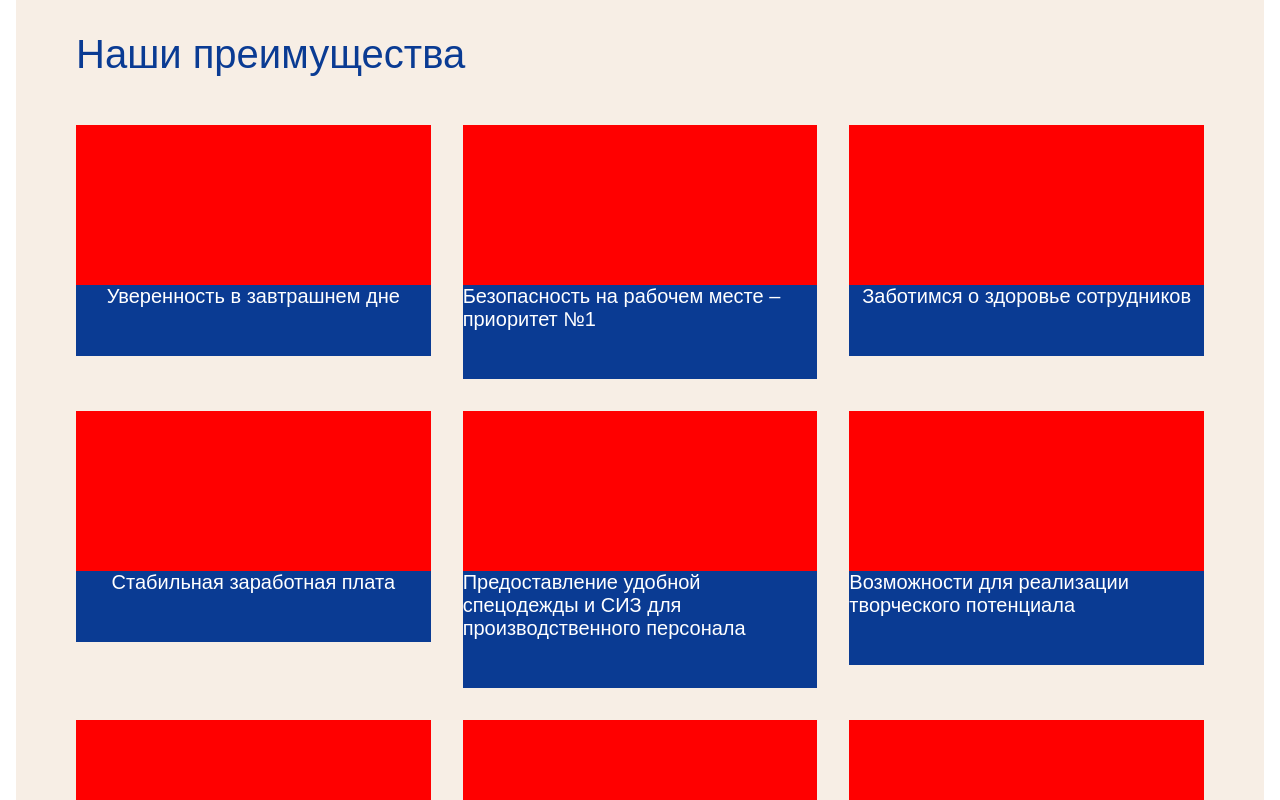
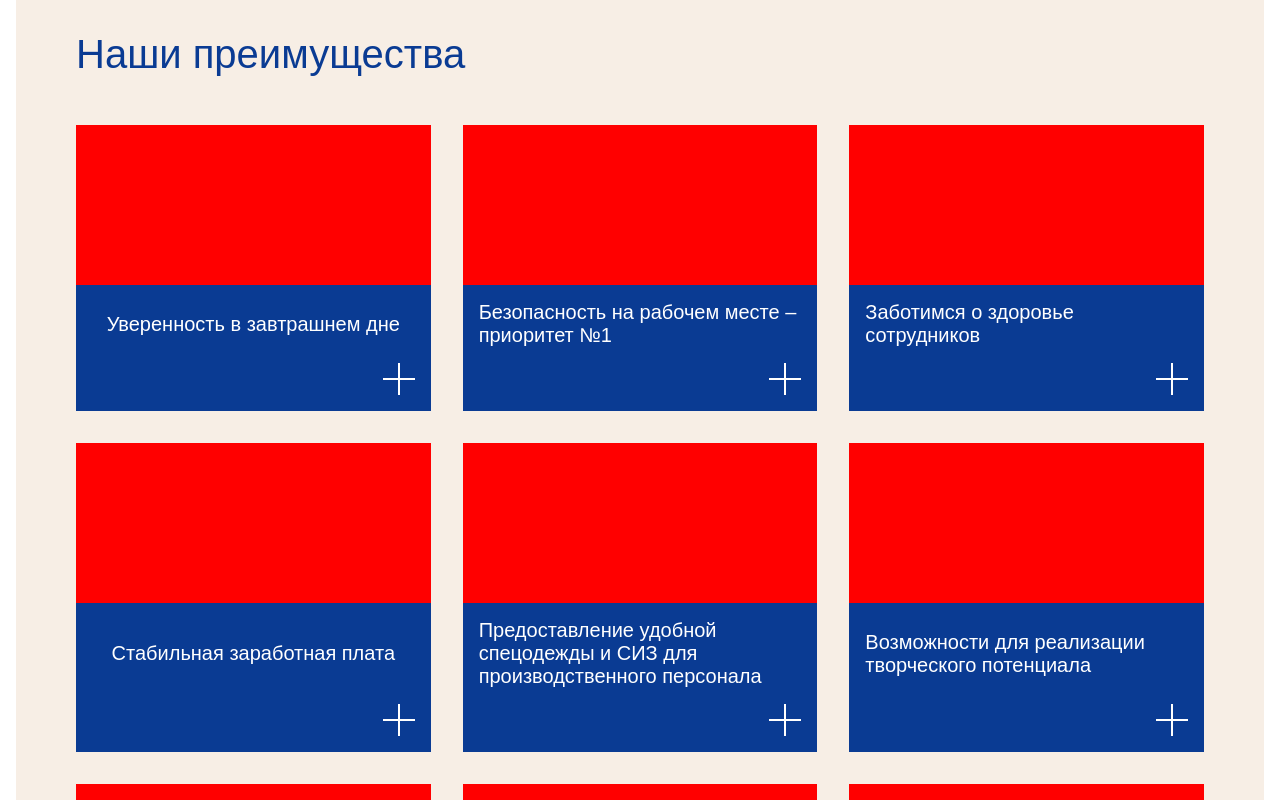
Before and after one commit to chelovechek48/DuffBeer, a Nuxt app: page / in a window 1280 px wide. Shown: the part 1840-2640 px from the top of the page. Built offline with nearby package versions, Linux system fonts and the light colour scheme.

Commit message:
Добавил плюсик / крестик для аккордиона

```diff
--- a/src/components/FeaturesBlock.vue
+++ b/src/components/FeaturesBlock.vue
@@ -72,6 +72,10 @@ onMounted(() => {
 
   &__item {
     --feature-image-height: 10rem;
+
+    display: flex;
+    flex-direction: column;
+
     @media (max-width: $mobile) {
       flex: 0 0 100%;
       scroll-snap-align: start;
@@ -79,25 +83,62 @@ onMounted(() => {
     }
   }
 
+  $accordion-padding-bottom: 4rem;
   &__accordion {
-    position: relative;
+    flex: 1 1 0;
+
+    background-color: colors.$blue;
     color: colors.$white;
-    background-color: colors.$blue;
+
+    font-size: 1.25rem;
+    word-break: break-word;
 
     display: flex;
     align-items: center;
     justify-content: center;
+
+    position: relative;
+
+    $padding: 1rem;
+    $width: calc($accordion-padding-bottom - $padding * 2);
+    $height: 2px;
+
+    &[open] {
+      &::before, &::after {
+        rotate: 45deg;
+      }
+    }
+
+    &::before, &::after {
+      content: '';
+      position: absolute;
+      bottom: $padding;
+      right: $padding;
+      background-color: white;
+      transition: rotate 300ms ease;
+    }
+    &::before {
+      width: $height;
+      height: $width;
+      translate: calc(0px - $width / 2 + 50%) 0;
+    }
+    &::after {
+      width: $width;
+      height: $height;
+      translate: 0 calc(0px - $width / 2 + 50%);
+    }
   }
 
   &__button {
-    font-size: 1.25rem;
-    padding-bottom: 3rem
+    padding: 1rem;
+    padding-bottom: $accordion-padding-bottom;
   }
   &__description {
+    padding: 1rem;
     position: absolute;
-    inset: 0 0 3rem 0;
-    font-size: 1.25rem;
+    inset: 0 0 $accordion-padding-bottom 0;
     overflow-y: auto;
+    overflow-x: hidden;
     background-color: colors.$blue;
   }
 
--- a/src/js/accordion.js
+++ b/src/js/accordion.js
@@ -1,7 +1,11 @@
 class Accordion {
   constructor(accordionDOM) {
     this.accordion = accordionDOM;
-    this.accordion.addEventListener('click', (event) => this.onClick(event));
+    this.accordion.addEventListener('click', (event) => {
+      if (event.target.tagName !== 'ASIDE') {
+        this.onClick(event);
+      }
+    });
 
     this.color = this.accordion.style.color;
     this.margin = '10rem';
```
